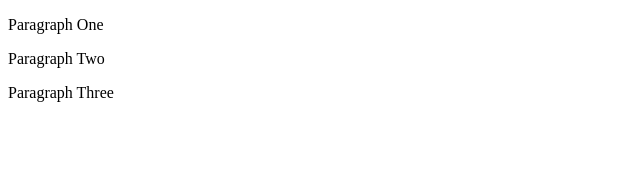
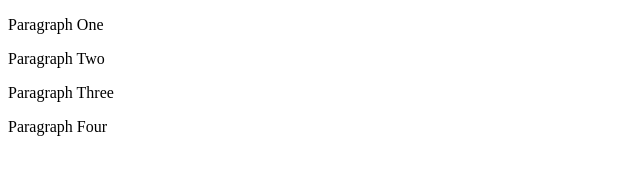
Before and after one commit to outdoorsole/intro-to-jquery, a website: page index.html in a window 1280 px wide. Shown: the whole page, without its empty margins (0-640 px from the left). Drawn offline with nearby package versions, Linux system fonts and the light colour scheme.

Commit message:
Show <p>4 is not selected for .click listener.

```diff
--- a/index.html
+++ b/index.html
@@ -15,5 +15,8 @@
                 alert("the paragraph was clicked");
             });
         </script>
+
+        <!-- Only the elements that have been selected will have the click event. This one will not -->
+        <p>Paragraph Four</p>
     </body>
 </html>
```
